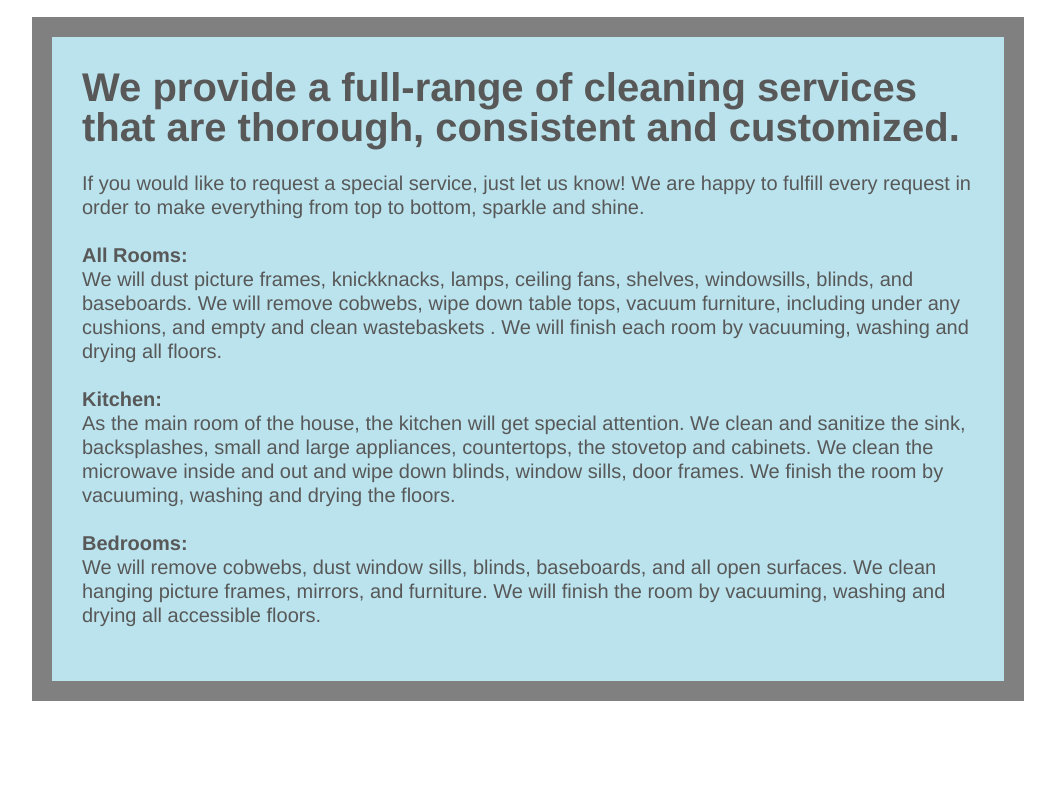
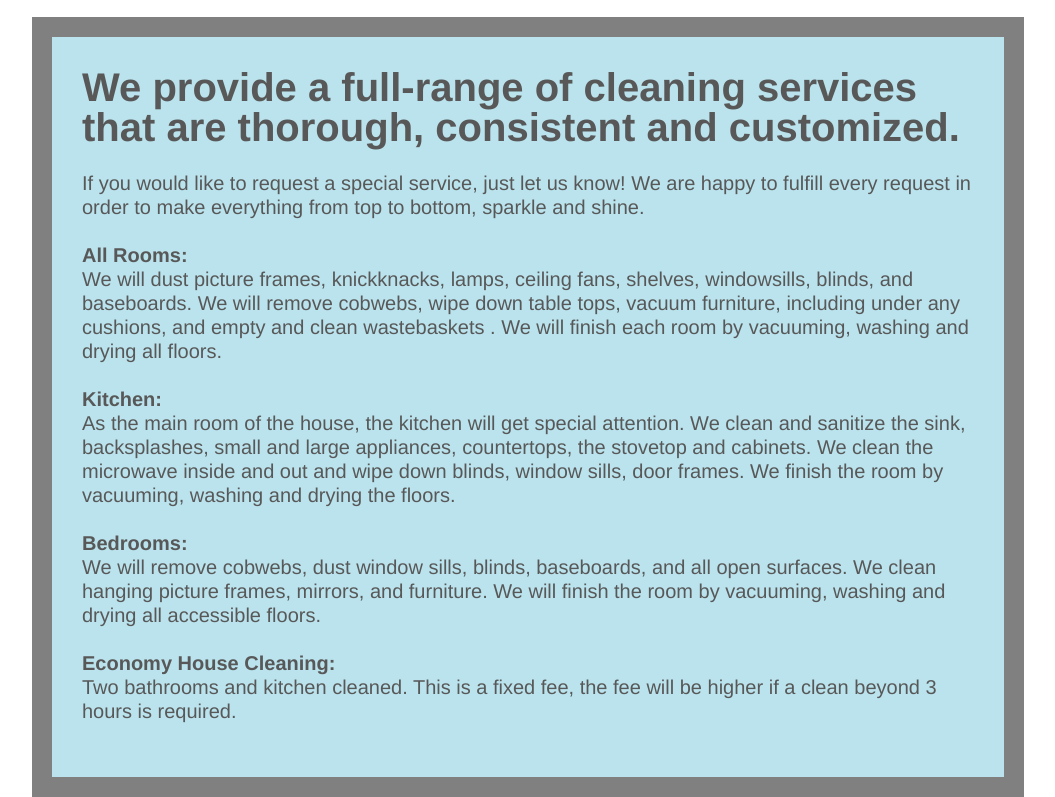
Before and after one commit to AHPender/itsshoreclean.com, a plain HTML site: page services.html in a window 1280 px wide. Shown: the part 337-1134 px from the top of the page, without its empty margins (112-1167 px from the left). Before the commit the page ends 1038 px from the top, so only its background shows below. Drawn offline with Linux system fonts and the light colour scheme.

Commit message:
add service p-5 content in html. add text-align left in css for service p-5

```diff
--- a/css/main.css
+++ b/css/main.css
@@ -99,6 +99,10 @@ a.phone {
 }
 
 .services-p4 {
+  text-align: left;
+}
+
+.services-p5 {
   text-align: left;
 }
 
--- a/services.html
+++ b/services.html
@@ -55,6 +55,7 @@
               <span class="services-p2"><strong>All Rooms:</strong><br> We will dust picture frames, knickknacks, lamps, ceiling fans, shelves, windowsills, blinds, and baseboards. We will remove cobwebs, wipe down table tops, vacuum furniture, including under any cushions, and empty and clean wastebaskets . We will finish each room by vacuuming, washing and drying all floors.</span><br>
               <span class="services-p3"><strong>Kitchen:</strong><br> As the main room of the house, the kitchen will get special attention. We clean and sanitize the sink, backsplashes, small and large appliances, countertops, the stovetop and cabinets. We clean the microwave inside and out and wipe down blinds, window sills, door frames. We finish the room by vacuuming, washing and drying the floors.</span><br>
               <span class="services-p4"><strong>Bedrooms:</strong><br> We will remove cobwebs, dust window sills, blinds, baseboards, and all open surfaces. We clean hanging picture frames, mirrors, and furniture. We will finish the room by vacuuming, washing and drying all accessible floors.</span><br>
+              <span class="services-p5"><strong>Economy House Cleaning:</strong><br> Two bathrooms and kitchen cleaned. This is a fixed fee, the fee will be higher if a clean beyond 3 hours is required.</span><br>
 
             </p>
           </section>
```
